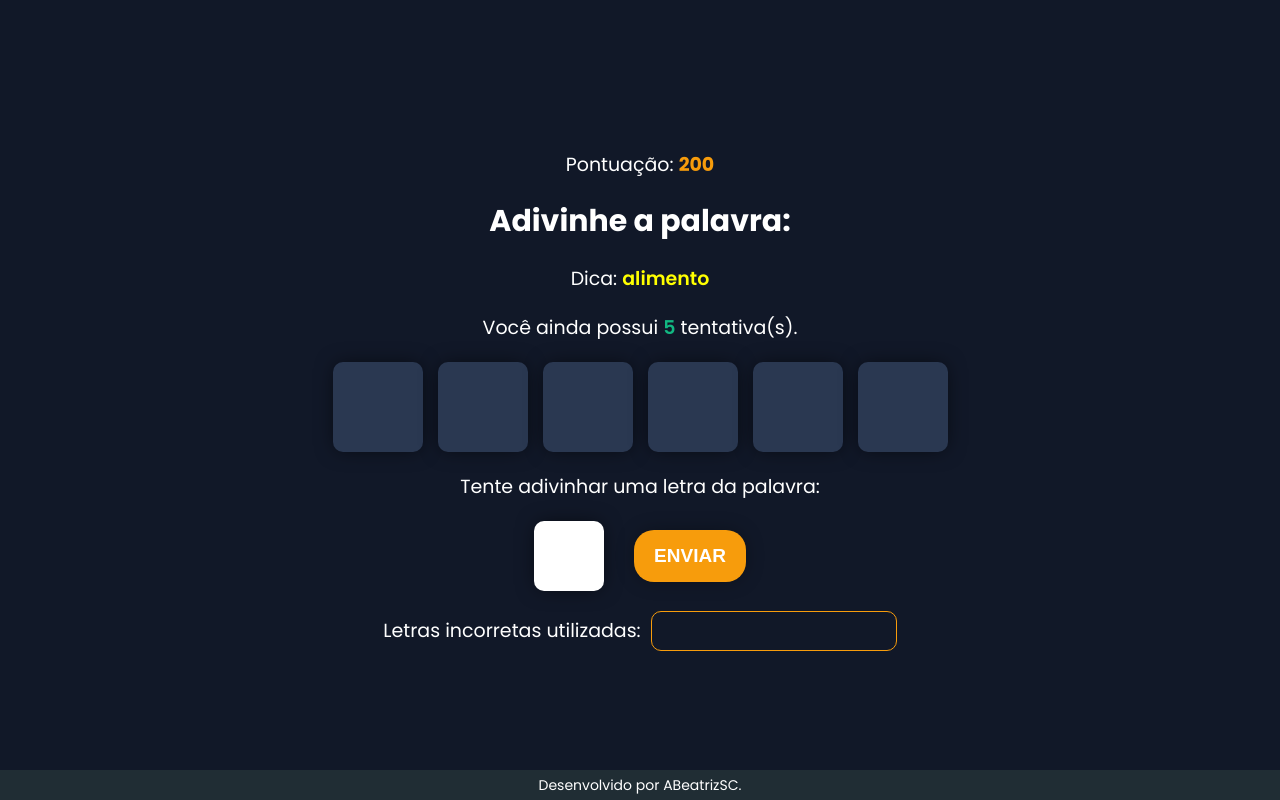
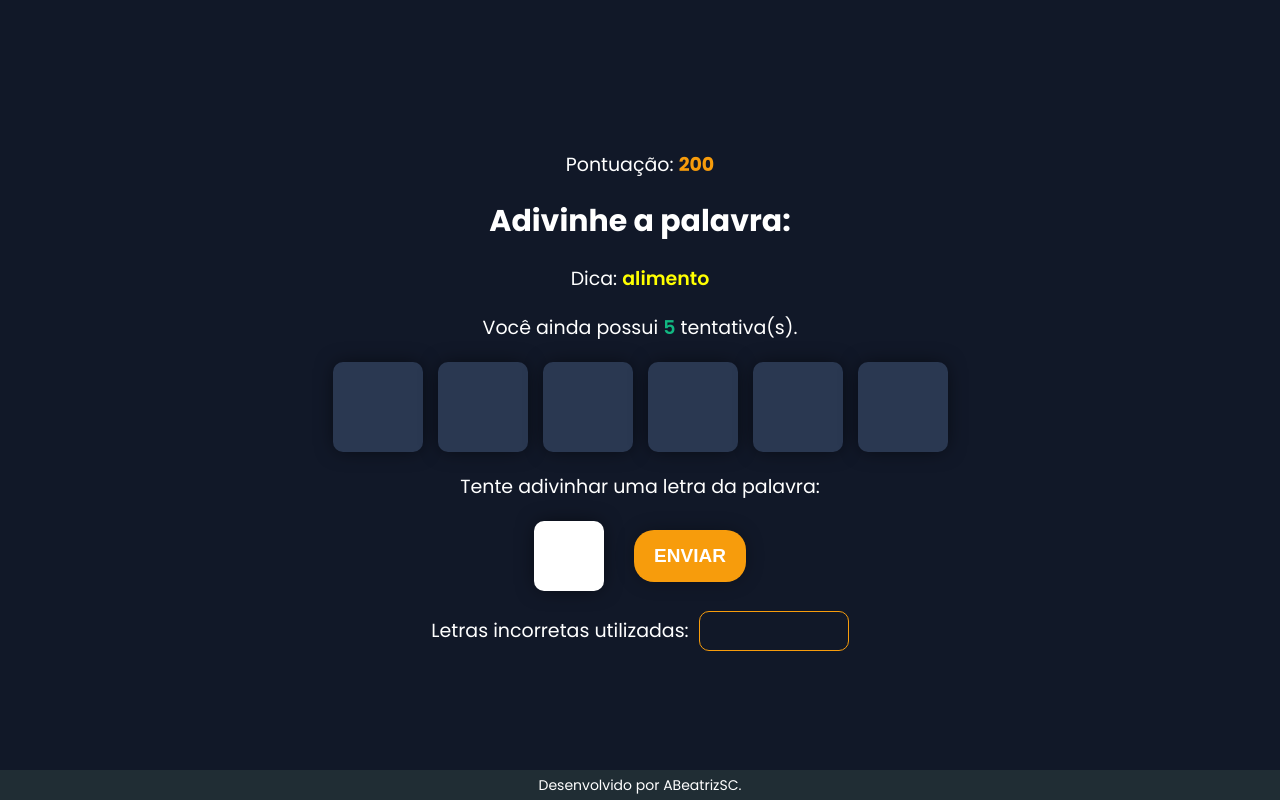
Before and after one commit to ABeatrizSC/secret-word-game, a React (Vite) app: page / in a window 1280 px wide. Built offline with nearby package versions, Linux system fonts and the light colour scheme.

Commit message:
change Game style

```diff
--- a/src/components/Game.css
+++ b/src/components/Game.css
@@ -71,7 +71,7 @@
 
         & .container-letters {
             min-height: 4rem;
-            min-width: 40%;
+            width: 15rem;
             border: 0.1rem solid #F79C0C;
             border-radius: 1rem;
         }
```
